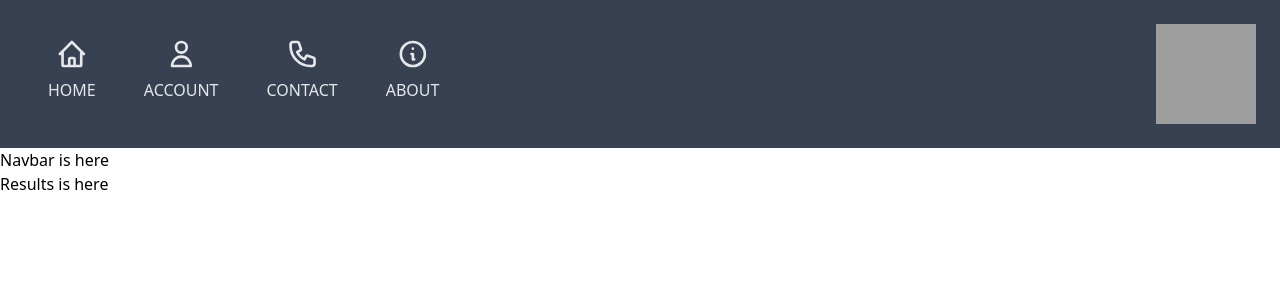
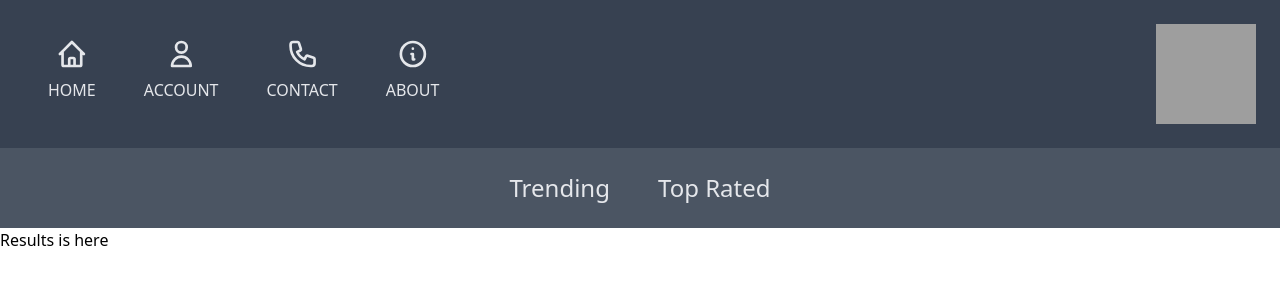
Before and after one commit to lakshyasinghc/imdb-clone, a Next.js app: page / in a window 1280 px wide. Shown: the top 300 px of the page. Built offline with nearby package versions, Linux system fonts and the light colour scheme; no server answers; grey boxes are pictures that could not be loaded.

Commit message:
create the navbar components

```diff
--- a/components/Navbar.js
+++ b/components/Navbar.js
@@ -1,9 +1,13 @@
 import React from 'react'
-
+import requests from '../utils/requests';
+import{useRouter} from 'next/router';
 export default function Navbar() {
+    const router = useRouter() ;
   return (
-    <div>
-        <h1>Navbar is here</h1>
+    <div className="flex justify-center bg-gray-600 text-gray-200 select-none text-xl lg:text-2xl ">
+      {Object.entries(requests).map(([key,{title,url}])=>(
+        <h2 onClick={()=>{router.push(`?genre=${key}`)}} className="m-6 cursor-pointer hover:brightness-125 active:text-red-400" key={key }>{title}</h2>
+      ))}
     </div>
   )
 }
--- /dev/null
+++ b/utils/requests.js
@@ -0,0 +1,12 @@
+const API_KEY=process.env.API_KEY;
+
+export default {
+    fetchTrending:{
+        title:"Trending",
+        url:`/trending/all/week?api_key=${API_KEY}language=en-US`
+    },
+    fetchTopRated:{
+        title:"Top Rated",
+        url:`/movie/top_rated?api_key=${API_KEY}language=en-US`
+    }
+}
```
